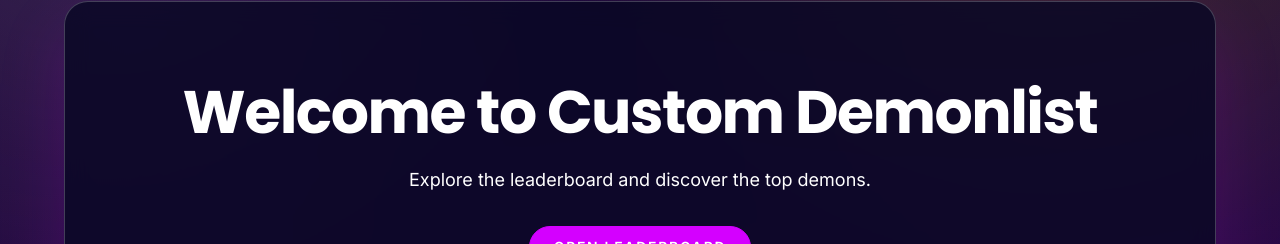
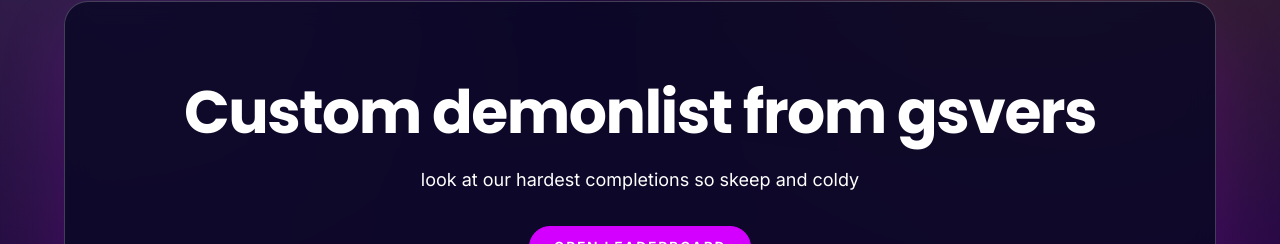
Before and after one commit to dulakgg/Custom-Demonlist, a Next.js app: page / in a window 1280 px wide. Shown: the part 256-500 px from the top of the page. Built offline with nearby package versions, Linux system fonts and the light colour scheme; no server answers.

Commit message:
home text

```diff
--- a/app/page.tsx
+++ b/app/page.tsx
@@ -5,10 +5,10 @@ export default function Home() {
     <main className="flex min-h-[calc(100dvh-56px)] w-full items-center px-4 py-16 md:px-6">
       <div className="mx-auto flex w-full max-w-6xl flex-col items-center justify-center rounded-3xl border border-(--border) bg-[color-mix(in_srgb,var(--background)_84%,transparent)] px-6 py-20 text-center shadow-[0_28px_68px_color-mix(in_srgb,var(--primary)_16%,transparent)] backdrop-blur-md sm:px-10">
         <h1 className="text-4xl font-bold tracking-tight text-(--text) sm:text-6xl">
-          Welcome to Custom Demonlist
+          Custom demonlist from gsvers
         </h1>
         <p className="mt-6 max-w-2xl text-lg text-(--text)">
-          Explore the leaderboard and discover the top demons.
+          look at our hardest completions so skeep and coldy
         </p>
         <Link
           href="/leaderboard"
```
